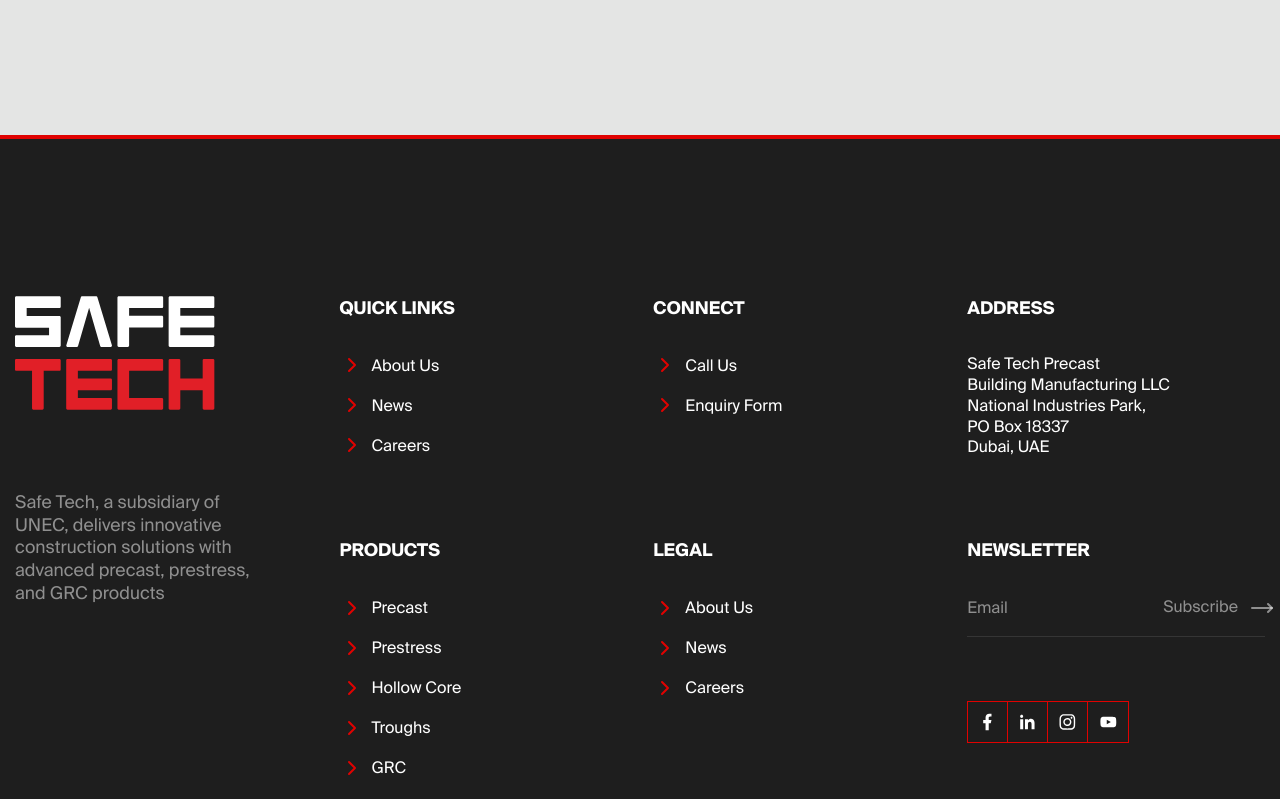
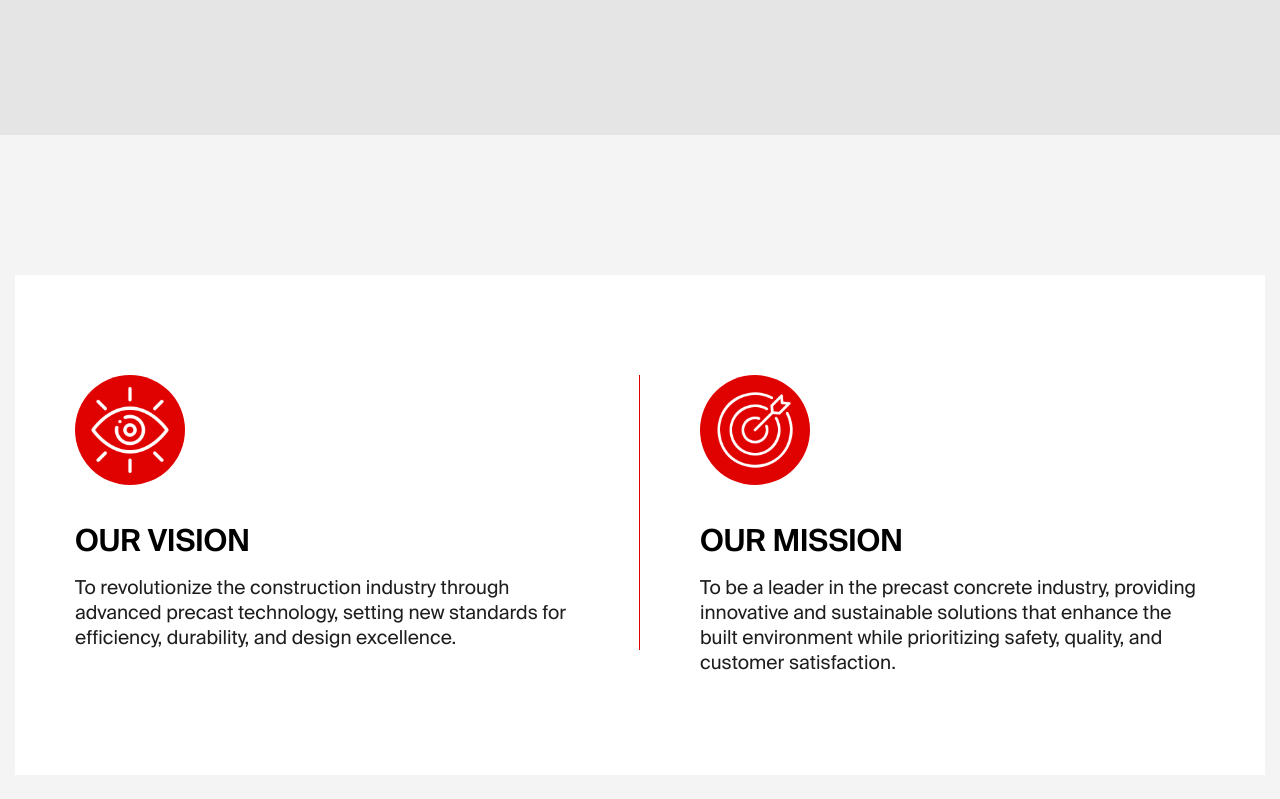
Before and after one commit to safetechdxb/safetech, a Next.js app: page /about in a window 1280 px wide. Shown: the part 1320-2119 px from the top of the page. Built offline with nearby package versions, Linux system fonts and the light colour scheme; a web font is replaced by a local one.

Commit message:
about page

```diff
--- /dev/null
+++ b/app/components/about/VisionMission.tsx
@@ -0,0 +1,31 @@
+import { visionMission } from "./data";
+const VisionMission = () => {
+  return (
+    <section className="vision-mission bg-exlight-gray py-[140px]">
+      <div className="container">
+        <div className="bg-white grid grid-cols-1 lg:grid-cols-2 ">
+
+          {
+            visionMission.map((item) => (
+              <div key={item.id} className=" hover:bg-secondary group">
+                <div className="flex flex-col gap-6 lg:gap-10 my-25 border-r border-primary group-last:border-0 px-10 lg:px-15 ">
+                  <div className="bg-primary rounded-full flex items-center justify-center w-[110px] h-[110px] p-3">
+                    <img src={item.icon} alt="" className="w-full h-full" />
+                  </div>
+                  <div className="">
+                    <h2 className="text-32 leading-[1] font-semibold text-black uppercase mb-5 group-hover:text-white">{item.title}</h2>
+                    <p className="text-20 leading-[1.3] font-normal text-secondary group-hover:text-white">{item.desc}</p>
+                  </div>
+                </div>
+              </div>
+            ))
+          }
+
+
+        </div>
+      </div>
+    </section>
+  );
+}
+
+export default VisionMission;
--- a/app/components/about/data.tsx
+++ b/app/components/about/data.tsx
@@ -1,3 +1,5 @@
+import { title } from "process"
+
 export const aboutMainDesc = {
   title: "Our Company",
   subTitle: "Safe Tech Precast ",
@@ -6,3 +8,18 @@ export const aboutMainDesc = {
   desc2: "Lorem ipsum dolor sit amet, consectetur adipiscing elit, sed do eiusmod tempor incididunt ut labore et dolore magna aliqua. ctetur adipiscing elit, sed do eiusmod. Lorem ipsum dolor sit amet, consectetur adipiscing elit, sed do eiusmod tempor incididunt ut.",
   mainImg: "/assets/img/about/about-main.jpg",
 }
+
+export const visionMission = [
+  {
+    id: 1,
+    icon: "/assets/img/icons/vision.svg",
+    title: "Our Vision",
+    desc: "To revolutionize the construction industry through advanced precast technology, setting new standards for efficiency, durability, and design excellence.",
+  },
+  {
+    id: 2,
+    icon: "/assets/img/icons/mission.svg",
+    title: "Our Mission",
+    desc: "To be a leader in the precast concrete industry, providing innovative and sustainable solutions that enhance the built environment while prioritizing safety, quality, and customer satisfaction.",
+  },
+]
--- a/app/components/about/index.tsx
+++ b/app/components/about/index.tsx
@@ -1,11 +1,13 @@
 import InnerBanner from "../common/InnerBanner";
 import AboutDesc from "./AboutDesc";
+import VisionMission from "./VisionMission";
 import { assets } from "@/public/assets/assets";
 const Index = () => {
   return (
     <main>
       <InnerBanner pageTitle={"About Us"} bannerBg={assets.aboutBnr}/>
       <AboutDesc/>
+      <VisionMission/>
     </main>
    );
 }
--- a/app/globals.css
+++ b/app/globals.css
@@ -68,6 +68,9 @@
   --secondary:#1e1e1e;
   --secondary-foreground: oklch(0.205 0 0);
   --light-gray: #e4e5e4;
+  --exlight-gray: #f4f4f4;
+  --off-white: oklch(0.9458 0.0017 142.85);
+
   --muted: oklch(0.97 0 0);
   --muted-foreground: oklch(0.556 0 0);
   --accent: oklch(0.97 0 0);
@@ -89,7 +92,6 @@
   --sidebar-accent-foreground: oklch(0.205 0 0);
   --sidebar-border: oklch(0.922 0 0);
   --sidebar-ring: oklch(0.708 0 0);
-  --off-white: oklch(0.9458 0.0017 142.85);
 }
 
 @theme inline {
@@ -135,6 +137,7 @@
   --color-secondary-foreground: var(--secondary-foreground);
   --color-off-white: var(--off-white);
   --color-light-gray: var(--light-gray);
+  --color-exlight-gray: var(--exlight-gray);
   /* colors end */
 
 
```
Also changed, not shown: public/assets/img/icons/mission.svg (added), public/assets/img/icons/vision.svg (added).
